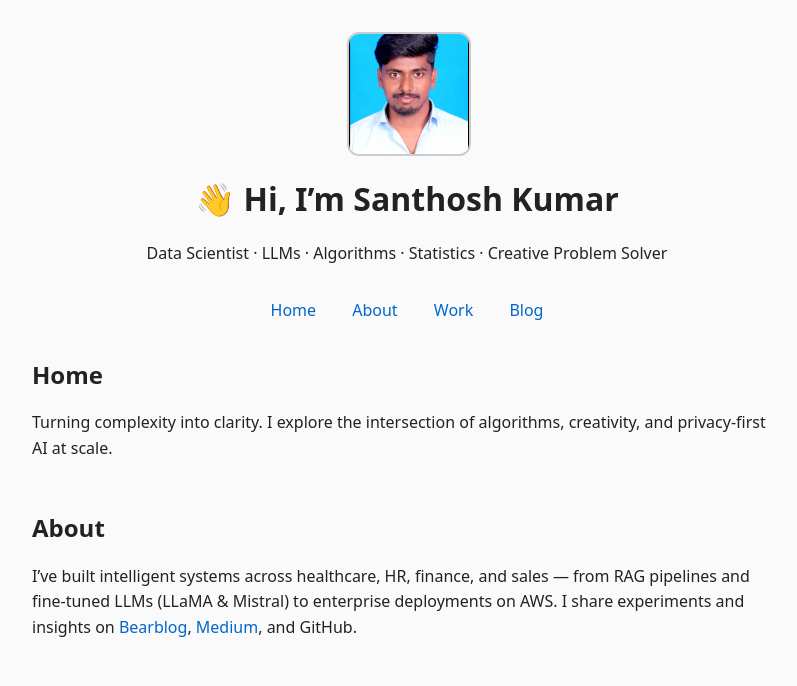
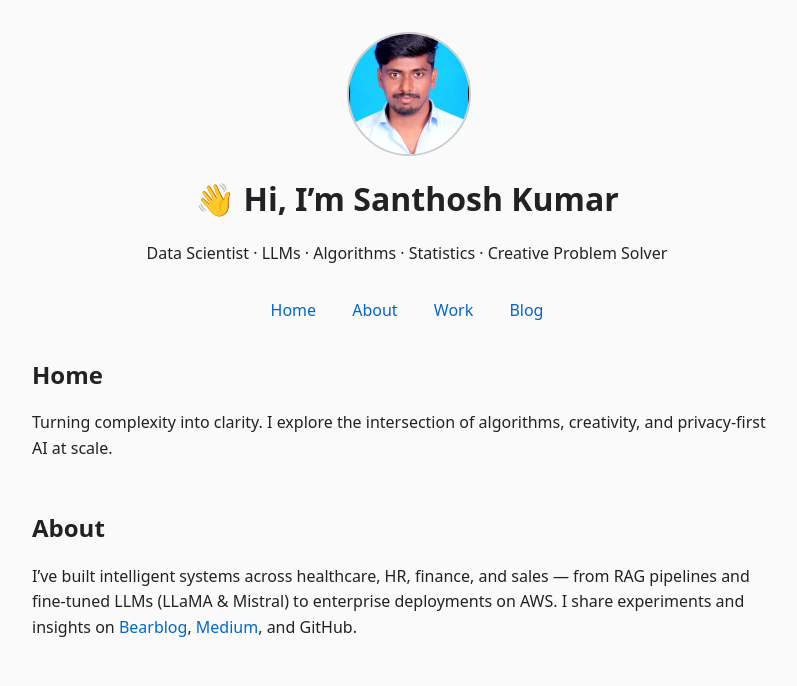
Before and after one commit to IamSantoshKumar/Portfolio, a plain HTML site: page index.html in a window 1280 px wide. Shown: the top 686 px of the page, without its empty margins (233-1030 px from the left). Drawn offline with Linux system fonts and the light colour scheme.

Commit message:
Update index.html

```diff
--- a/index.html
+++ b/index.html
@@ -39,7 +39,7 @@
     width: 100%;
     height: 100%;
     object-fit: cover;
-    border-radius: 12px; /* square with slight rounding */
+    border-radius: 50%; /* circle */
     border: 2px solid #ccc;
   }
 
```
